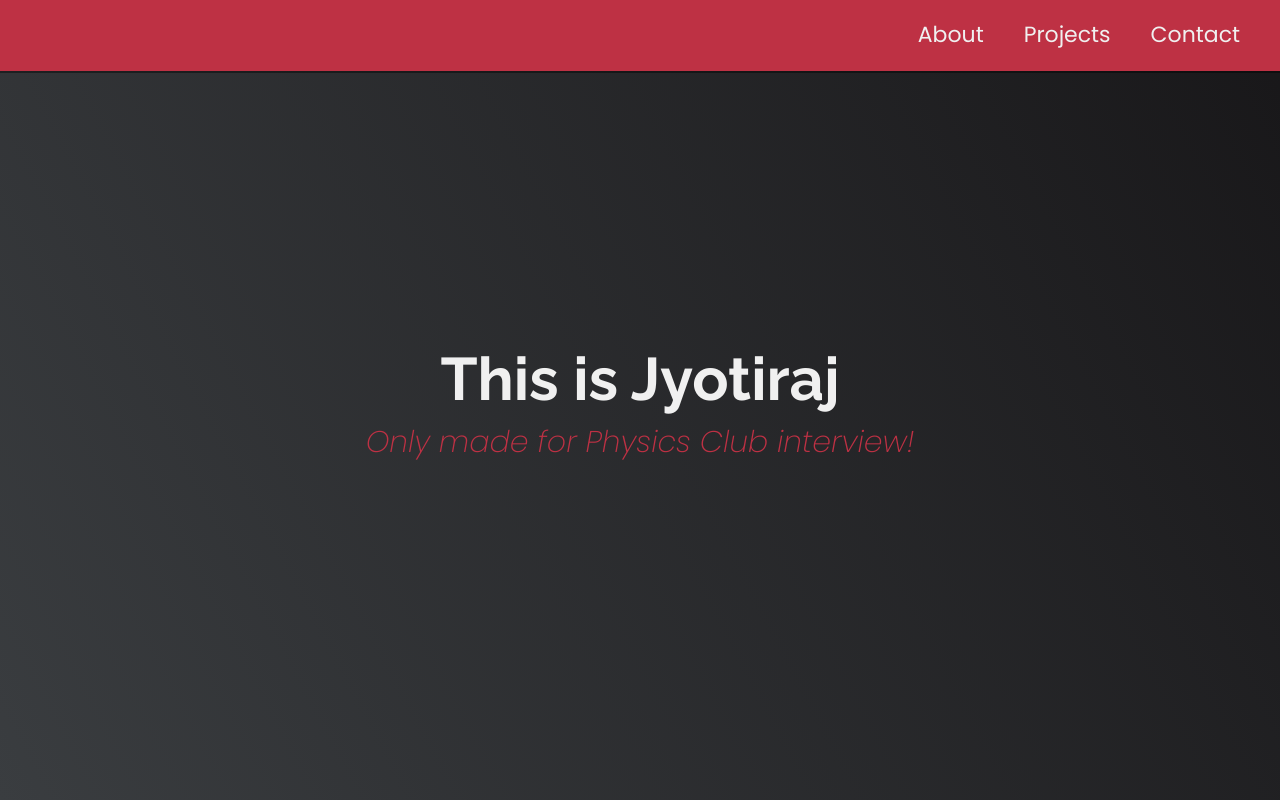
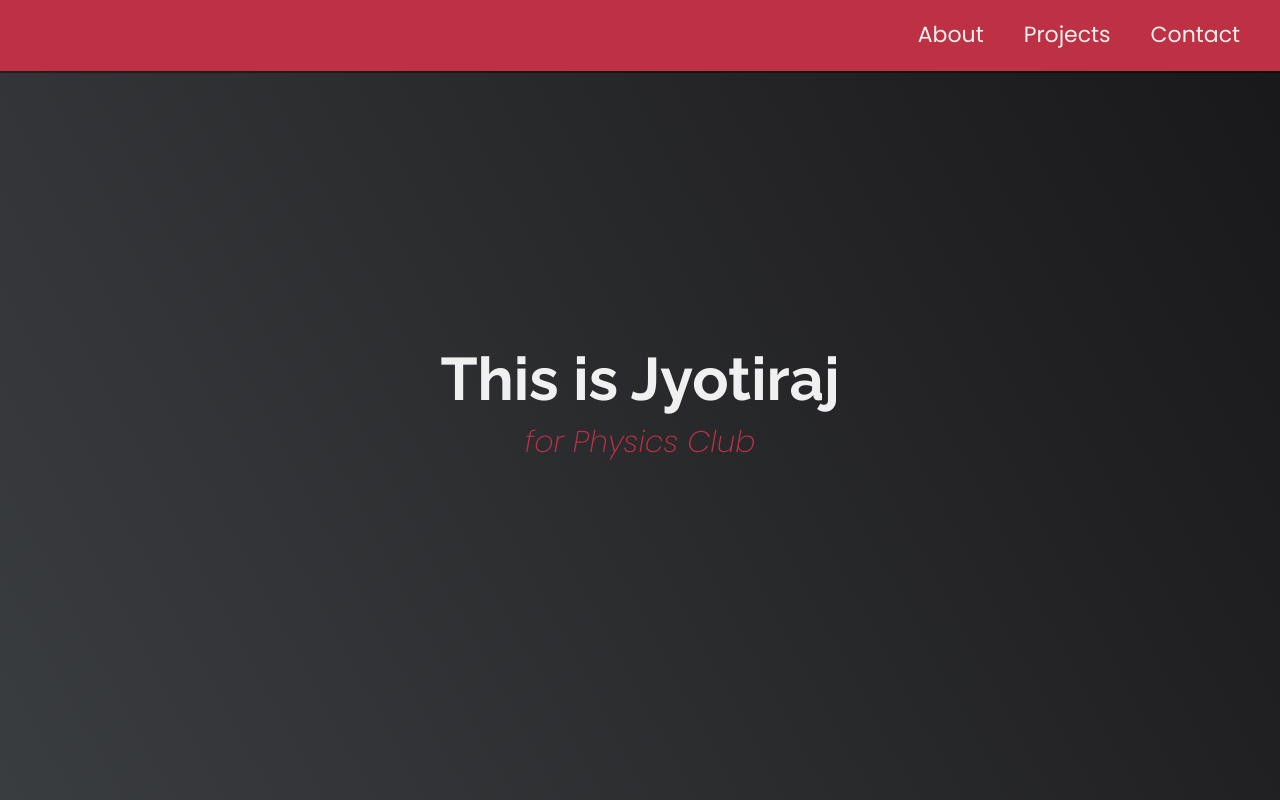
Before and after one commit to Jyotiraj-SVNIT/portfolio, a plain HTML site: page index.html in a window 1280 px wide. Shown: the top 800 px of the page. Drawn offline with Linux system fonts and the light colour scheme.

Commit message:
Personal portfolio

```diff
--- a/index.html
+++ b/index.html
@@ -41,7 +41,7 @@
 
     <section id="welcome-section" class="welcome-section">
         <h1>This is Jyotiraj</h1>
-        <p>Only made for Physics Club interview!</p>
+        <p>for Physics Club</p>
     </section>
 
     <!-- Projects section-->
```
